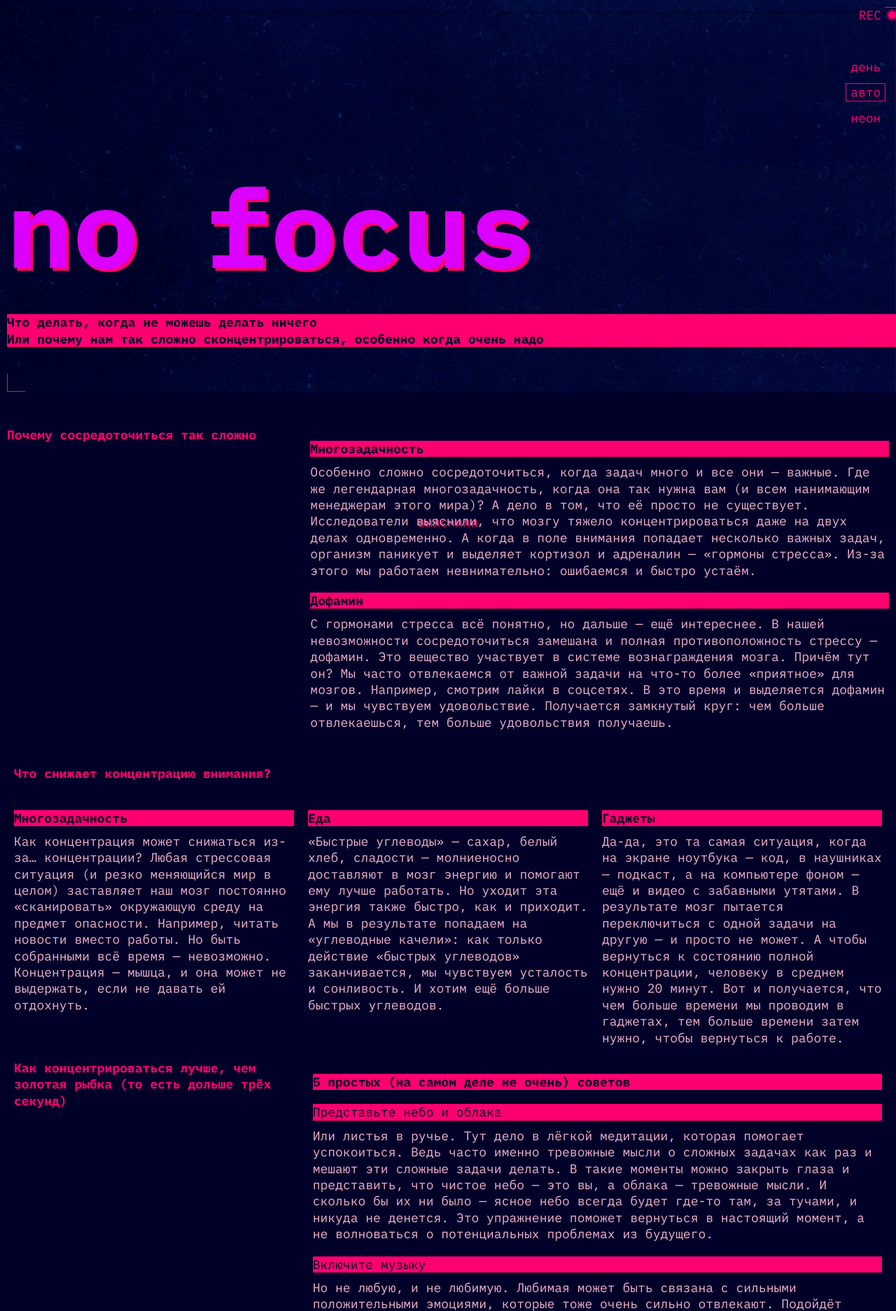
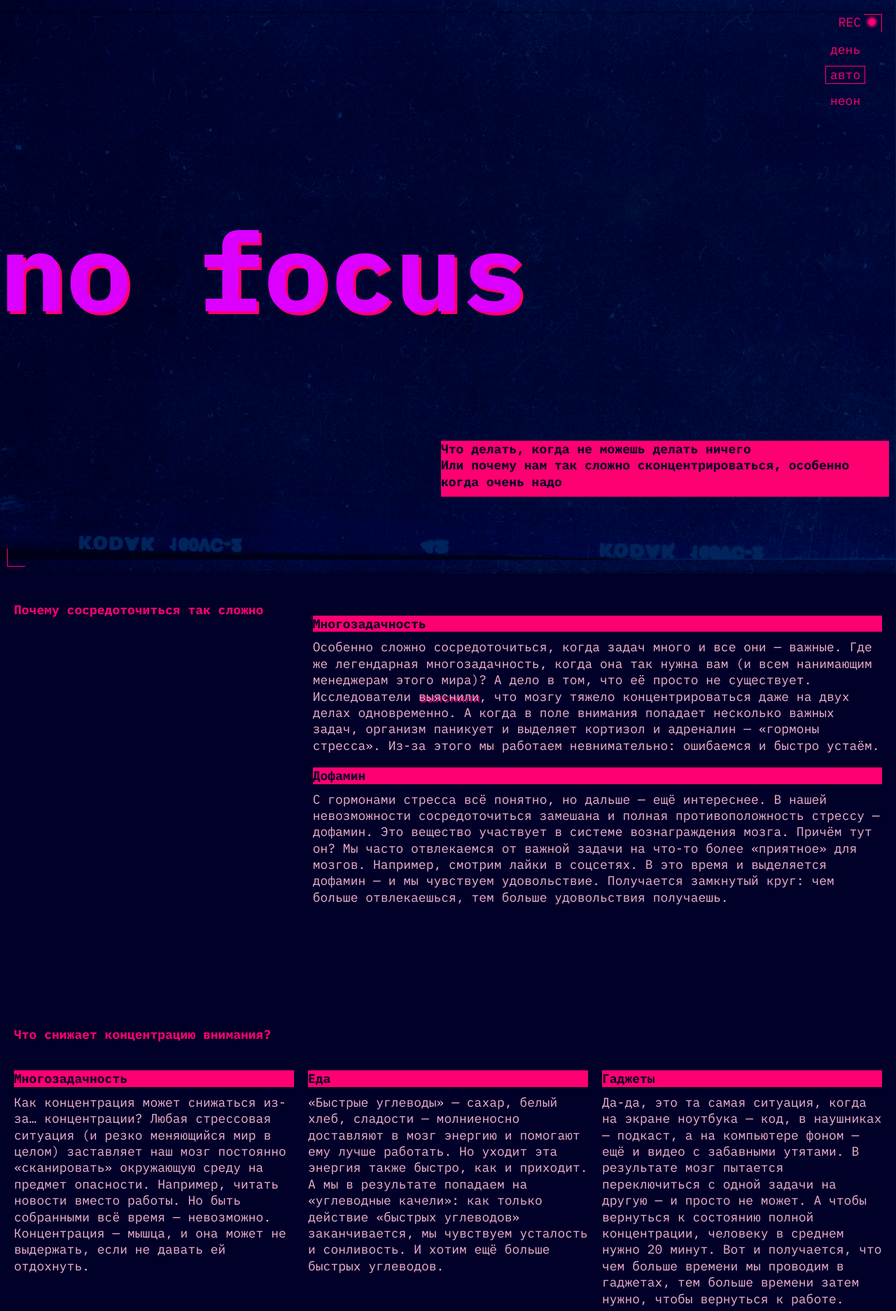
Before and after one commit to emptyHeab/slozhno-sosredotochitsya, a plain HTML site: page index.html in a window 1280 px wide. Shown: the top 1874 px of the page at 70% size. Drawn offline with Linux system fonts and the light colour scheme.

Commit message:
Mobile version

```diff
--- a/index.html
+++ b/index.html
@@ -47,19 +47,17 @@
       <h1 class="header__title">
         no focus
       </h1>
-      <h2 class="text title-decor">
+      <h2 class="text header__question">
         Что делать, когда не можешь делать ничего<br>
         Или почему нам так сложно сконцентрироваться, особенно когда очень надо
       </h2>
     </header>
     <main class="main">
       <section class="main__intro">
-        <div>
           <h2 class="question">
             Почему сосредоточиться так сложно
           </h2>
-        </div>
-        <div>
+        <article>
           <h3 class="title-decor">
             Многозадачность
           </h3>
@@ -72,48 +70,44 @@
           <p class="regular-text">
             С гормонами стресса всё понятно, но дальше — ещё интереснее. В нашей невозможности сосредоточиться замешана и полная противоположность стрессу — дофамин. Это вещество участвует в системе вознаграждения мозга. Причём тут он? Мы часто отвлекаемся от важной задачи на что-то более «приятное» для мозгов. Например, смотрим лайки в соцсетях. В это время и выделяется дофамин — и мы чувствуем удовольствие. Получается замкнутый круг: чем больше отвлекаешься, тем больше удовольствия получаешь.
           </p>
-        </div>
+        </article>
       </section>
       <section class="main__cont">
-        <div>
         <h2 class="question">
           Что снижает концентрацию внимания?
         </h2>
-        </div>
         <div class="main__cont-text">
-          <div>
+          <article>
             <h3 class="title-decor">
               Многозадачность
             </h3>
             <p class="regular-text">
               Как концентрация может снижаться из-за… концентрации? Любая стрессовая ситуация (и резко меняющийся мир в целом) заставляет наш мозг постоянно «сканировать» окружающую среду на предмет опасности. Например, читать новости вместо работы. Но быть собранными всё время — невозможно. Концентрация — мышца, и она может не выдержать, если не давать ей отдохнуть.
             </p>
-          </div>
-          <div>
+          </article>
+          <article>
             <h3 class="title-decor">
               Еда
             </h3>
             <p class="regular-text">
               «Быстрые углеводы» — сахар, белый хлеб, сладости — молниеносно доставляют в мозг энергию и помогают ему лучше работать. Но уходит эта энергия также быстро, как и приходит. А мы в результате попадаем на «углеводные качели»: как только действие «быстрых углеводов» заканчивается, мы чувствуем усталость и сонливость. И хотим ещё больше быстрых углеводов.
             </p>
-          </div>
-          <div>
+          </article>
+          <article>
             <h3 class="title-decor">
               Гаджеты
             </h3>
             <p class="regular-text">
               Да-да, это та самая ситуация, когда на экране ноутбука — код, в наушниках — подкаст, а на компьютере фоном — ещё и видео с забавными утятами. В результате мозг пытается переключиться с одной задачи на другую — и просто не может. А чтобы вернуться к состоянию полной концентрации, человеку в среднем нужно 20 минут. Вот и получается, что чем больше времени мы проводим в гаджетах, тем больше времени затем нужно, чтобы вернуться к работе.
             </p>
-          </div>
+          </article>
         </div>
       </section>
       <section class="main__advice">
-        <div>
           <h2 class="question">
             Как концентрироваться лучше, чем золотая рыбка (то есть дольше трёх секунд)
           </h2>
-        </div>
-        <div>
+        <article>
           <h3 class="title-decor">
             5 простых (на самом деле не очень) советов
           </h3>
@@ -147,30 +141,42 @@
           <p class="regular-text">
             Настоящие бумажные книги. Это правда помогает с концентрацией: чтобы прочитать пост в соцсети, достаточно нескольких минут или даже секунд. А вот интересная книга способна затянуть и на несколько часов и круто тренирует направленное внимание.
           </p>
-        </div>
+        </article>
       </section>
       <section class="main__gallery">
         <h3 class="title-decor main__gallery-title">А можно в картинках?</h3>
+        <ul class="main__gallery-list">
+          <li class="column-block">
             <img src="./images/sunset.png"
             alt=""
             loading="lazy"
             class="image">
+          </li>
+          <li class="row-block">
             <img src="./images/ice-cream.png"
             alt=""
             loading="lazy"
             class="image">
+          </li>
+          <li class="row-block">
             <img src="./images/tape.png"
             alt=""
             loading="lazy"
             class="image">
+          </li>
+          <li>
             <img src="./images/books.png"
             alt=""
             loading="lazy"
             class="image">
+          </li>
+          <li >
             <img src="./images/street.png"
             alt=""
             loading="lazy"
             class="image">
+          </li>
+        </ul>
       </section>
     </main>
     <footer class="footer">
--- a/styles/style.css
+++ b/styles/style.css
@@ -10,13 +10,15 @@
 }
 
 .header {
+  height: 100vh;
   width: 100%;
+  margin-block-start: 10px;
   display: grid;
   grid-template-rows: repeat(5, auto);
-  margin: 10px 10px 0;
 }
 
 .header::before {
+  margin-inline-end: 10px;
   content: "";
   justify-self: end;
   width: 25px;
@@ -26,7 +28,7 @@
 }
 
 .header::after {
-  margin-block-start: 3.5vh;
+  margin: 10px;
   content: "";
   width: 25px;
   height: 25px;
@@ -39,7 +41,6 @@
   display: flex;
   align-items: center;
   position: absolute;
-  margin-inline-end: 10px;
   font-family: var(--font-family);
 }
 
@@ -52,6 +53,7 @@
 }
 
 .header__record::after {
+  margin-inline-end: 20px;
   content: "";
   display: block;
   width: 9px;
@@ -63,11 +65,22 @@
 }
 
 .header__theme-menu {
+  margin: 9vw 5vw 0 0;
   justify-self: end;
 }
 
+.header__title {
+  margin: 17vw 0 0 3vw;
+  font-family: var(--font-family, sans-serif);
+  font-size: var(--title-font-size);
+  color: var(--title-text-color);
+  font-weight: bold;
+  line-height: 82.5%;
+  text-shadow: var(--title-shadow);
+}
+
 .header__theme-menu-list {
-  margin: 6vh 2vw 0 0;
+  margin: 0;
   display: flex;
   flex-direction: column;
   list-style-type: none;
@@ -97,18 +110,18 @@
   border-block-end: 1px solid var(--menu-text-color);
 }
 
-.header__title {
-  margin: 10vh 0 5vh 0;
+.header__question {
+  margin: 14vw 10px 5vw 12px;
+  background-color: var(--accent-color);
+  color: var(--accent-text-color);
   font-family: var(--font-family, sans-serif);
-  font-size: var(--title-font-size);
-  color: var(--title-text-color);
+  line-height: var(--text-line-hight);
+  font-size: var(--text-font-size);
   font-weight: bold;
-  line-height: 82.5%;
-  text-shadow: var(--title-shadow);
 }
 
 .title-decor {
-  margin: 20px 0 10px;
+  margin: 20px 0 10px 0;
   display: block;
   background-color: var(--accent-color);
   color: var(--accent-text-color);
@@ -128,7 +141,7 @@
 }
 
 .question {
-  margin:0 0 20px;
+  margin:0 0 20px 0;
   color: var(--question-color);
   font-family: var(--font-family, sans-serif);
   line-height: var(--text-line-hight);
@@ -156,37 +169,48 @@
 
 .main {
   background-color: var(--background-color);
+  padding: 10px;
 }
 
 .main__intro {
-  margin: 0 10px 50px;
-  padding-block-start: 50px;
+  padding-block-start: 20px;
+  margin-block-end: 13.5vw;
 }
 
 .main__cont {
-  margin: var(--normal-margin);
+  margin-block-end: 13.5vw;
 }
 
 .main__advice {
-  margin: var(--normal-margin);
+  margin-block-end: 13.5vw;
 }
 
 .main__gallery {
-  margin: var(--normal-margin);
-  display: grid;
-  gap: 10px;
+
 }
 
 .main__gallery-title {
-  margin: 5;
+  margin: 0 0 10px 0;
+}
+
+.main__gallery-list {
+  margin: 0;
+  padding: 0;
+  list-style: none;
+  display: grid;
+  grid-template-rows: 38vw repeat(2, 95vw 63vw);
+  width: 100%;
+  gap: 10px;
 }
 
 .image {
   height: 100%;
   width: 100%;
+  object-fit: cover;
 }
 
 .footer {
+  padding-block-start: 30px;
   height: 100vh;
   width: 100vw;
   display: flex;
@@ -196,6 +220,7 @@
 }
 
 .footer::before {
+  margin: 10px;
   content: "";
   align-self: end;
   width: 25px;
@@ -205,6 +230,7 @@
 }
 
 .footer::after {
+  margin: 10px;
   content: "";
   width: 25px;
   height: 25px;
@@ -215,15 +241,47 @@
 .foote__title {
   font-size: var(--title-font-size);
   color: var(--title-text-color);
-  text-shadow: var(--title-shadow);
+  text-shadow: var(--footer-shadow);
   font-family: var(--font-family, sant-serif);
   align-self: center;
+  line-height: 82.5%;
 }
 
 @media (768px <= width){
   :root {
-    --normal-margin: 20px 20px;
+    --normal-margin-inline: 20px;
     --title-font-size: clamp(7.5rem, 0.5625rem + 14.4531vw, 9.8125rem);
+  }
+
+  .header {
+    margin-block-start: 20px;
+  }
+
+  .header::before {
+    margin-inline-end: 20px;
+  }
+
+  .header__record::after {
+    margin-inline-end: 29px;
+  }
+
+  .header__theme-menu {
+    margin: 1vw 3.5vw 0 0;
+  }
+
+  .header__title {
+    margin: 13vw 0 0 0;
+  }
+
+  .header__question {
+    width: 50vw;
+    height: 10vh;
+    justify-self: end;
+    margin: 14vw 10px 5vw 12px;
+  }
+
+  .main {
+    padding: 20px;
   }
 
   .main__intro {
@@ -237,6 +295,22 @@
     grid-template-columns: 1fr 2fr;
     gap: 20px;
   }
+
+  .main__gallery-list {
+   grid-template-columns: 30vw 30vw 30vw;
+   grid-template-rows: 25vw 30vw 41.5vw;
+   gap: 20px;
+  }
+
+  .row-block {
+    grid-row: span 2;
+  }
+
+  .column-block {
+    grid-column: span 2;
+  }
+
+
 }
 
 @media (1024px <= width) {
--- a/styles/variables.css
+++ b/styles/variables.css
@@ -17,11 +17,12 @@
   --text-font-size: 18px;
   --text-color:#f1b2ce;
 
-  --normal-margin: 50px 10px;
+  --normal-margin-inline: 20px;
 
   --title-text-color: #db00ff;
   --title-font-size: clamp(7.25rem, 7.0115rem + 1.0178vw, 7.5rem);
   --title-shadow: 4px 4px 0px #ff0070;
+  --footer-shadow: 2px 2px 0px #ff0070;
 
   --question-color: #ff0070;
 
```
Lines whose indentation alone changed are shown as unchanged.
